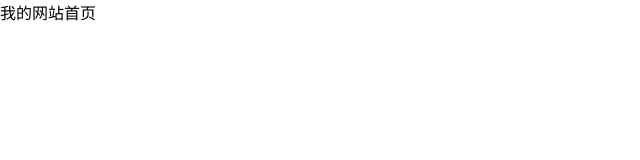
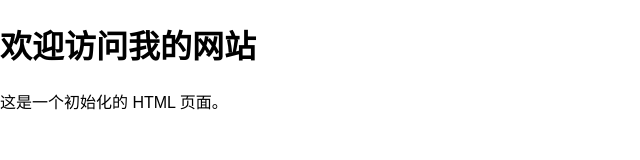
Before and after one commit to vovot/vovot.github.io, a plain HTML site: page index.html in a window 1280 px wide. Shown: the whole page, without its empty margins (0-640 px from the left). Drawn offline with Linux system fonts and the light colour scheme.

Commit message:
Update index.html

```diff
--- a/index.html
+++ b/index.html
@@ -1,13 +1,22 @@
 <!DOCTYPE html>
-<html>
+<html lang="zh-CN">
 <head>
-    <title>这是标题</title>
+    <meta charset="UTF-8"> <!-- 字符编码声明 <button class="citation-flag" data-index="6"> -->
+    <meta name="viewport" content="width=device-width, initial-scale=1.0"> <!-- 响应式设计适配 <button class="citation-flag" data-index="10"> -->
+    <title>网页标题</title>
+    <meta name="description" content="页面描述内容">
+    <!-- 初始化样式示例 -->
     <style>
-        body { margin: 0; overflow: hidden; }
-        #lightningCanvas { width: 100vw; height: 100vh; display: block; }
+        body {
+            margin: 0;
+            padding: 0;
+            font-family: Arial, sans-serif;
+        }
     </style>
 </head>
 <body>
-    <h>我的网站首页</h>
+    <!-- 页面内容 -->
+    <h1>欢迎访问我的网站</h1>
+    <p>这是一个初始化的 HTML 页面。</p>
 </body>
 </html>
```
